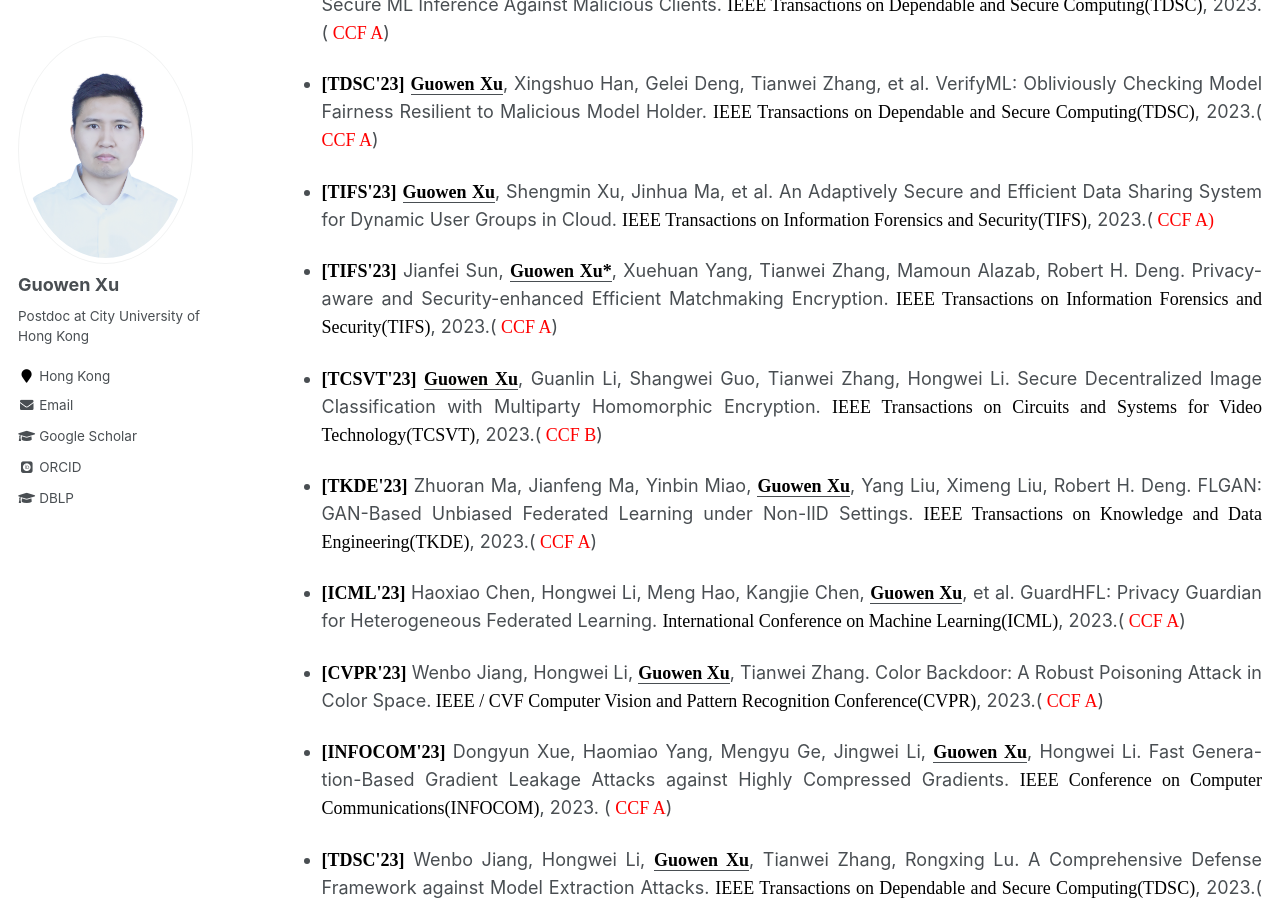
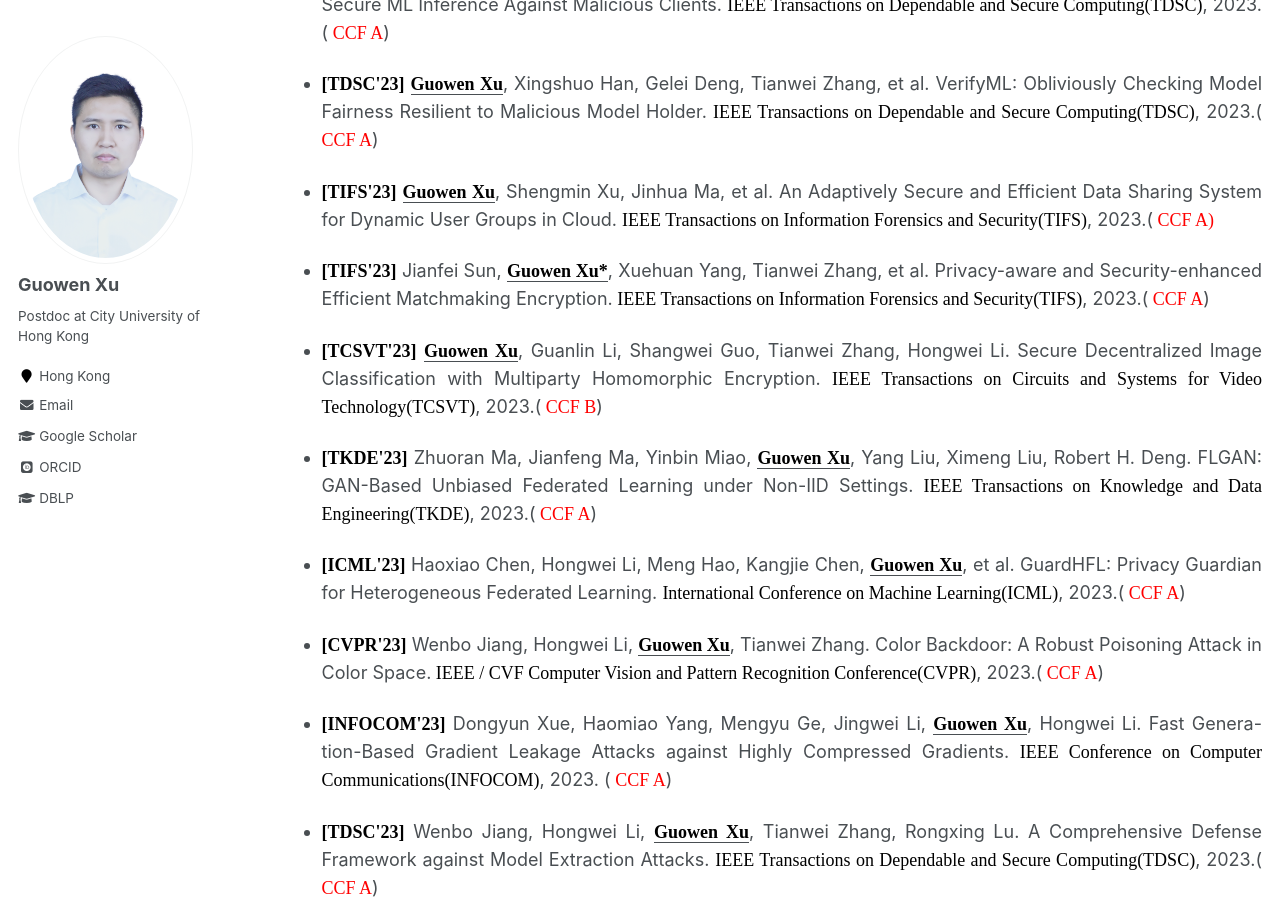
Before and after one commit to Guowen-xu/guowen-xu.github.io, a Jekyll site: the page built from _pages/publications.md, in a window 1280 px wide and 900 px high, scrolled down 653 px. Built offline with Jekyll 4.4.1, drawn with Linux system fonts in a browser that asks for light colours; some web fonts are replaced.

Commit message:
Update publications.md

```diff
--- a/_pages/publications.md
+++ b/_pages/publications.md
@@ -26,7 +26,7 @@ You can find my articles on my [Google Scholar](https://scholar.google.com.hk/ci
 
 *  <p align="justify"> <b><font face="Times New Roman" color=black size=4> [TIFS'23]</font></b> <u><b><font face="Times New Roman" color=black size=4> Guowen Xu</font></b></u>, Shengmin Xu, Jinhua Ma,  et al. An Adaptively Secure and Efficient Data Sharing System for Dynamic User Groups in Cloud. <font face="Times New Roman" color=black size=4> IEEE Transactions on Information Forensics and Security(TIFS)</font>, 2023.(<font face="Times New Roman" color=red size=4> CCF A)</font>
 
-* <p align="justify"> <b><font face="Times New Roman" color=black size=4> [TIFS'23]</font></b> Jianfei Sun, <u><b><font face="Times New Roman" color=black size=4> Guowen Xu*</font></b></u>, Xuehuan Yang, Tianwei Zhang, Mamoun Alazab, Robert H. Deng. Privacy-aware and Security-enhanced Efficient Matchmaking Encryption.<font face="Times New Roman" color=black size=4> IEEE Transactions on Information Forensics and Security(TIFS)</font>, 2023.(<font face="Times New Roman" color=red size=4> CCF A</font>)
+* <p align="justify"> <b><font face="Times New Roman" color=black size=4> [TIFS'23]</font></b> Jianfei Sun, <u><b><font face="Times New Roman" color=black size=4> Guowen Xu*</font></b></u>, Xuehuan Yang, Tianwei Zhang, et al. Privacy-aware and Security-enhanced Efficient Matchmaking Encryption.<font face="Times New Roman" color=black size=4> IEEE Transactions on Information Forensics and Security(TIFS)</font>, 2023.(<font face="Times New Roman" color=red size=4> CCF A</font>)
 
 * <p align="justify"> <b><font face="Times New Roman" color=black size=4> [TCSVT'23]</font></b> <u><b><font face="Times New Roman" color=black size=4> Guowen Xu</font></b></u>, Guanlin Li, Shangwei Guo, Tianwei Zhang, Hongwei Li. Secure Decentralized Image Classification with Multiparty Homomorphic Encryption. <font face="Times New Roman" color=black size=4> IEEE Transactions on Circuits and Systems for Video Technology(TCSVT)</font>, 2023.(<font face="Times New Roman" color=red size=4> CCF B</font>)
 
```
